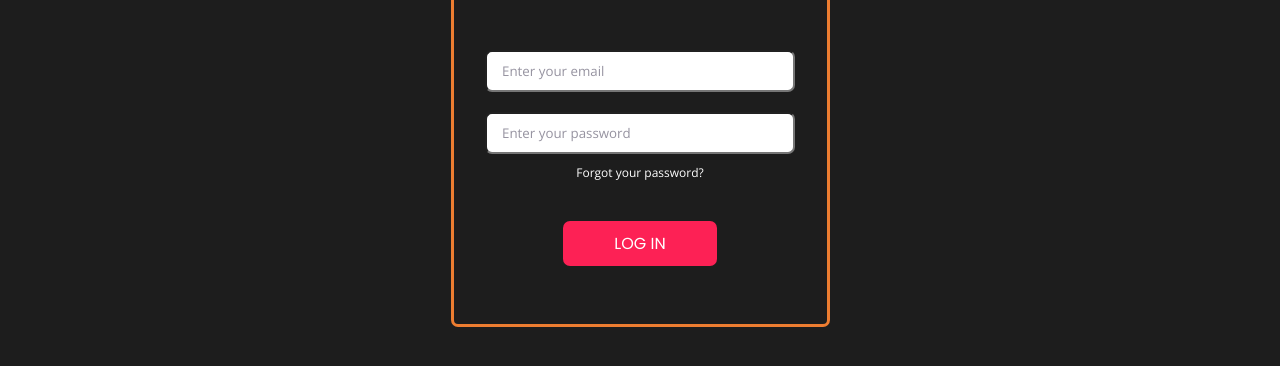
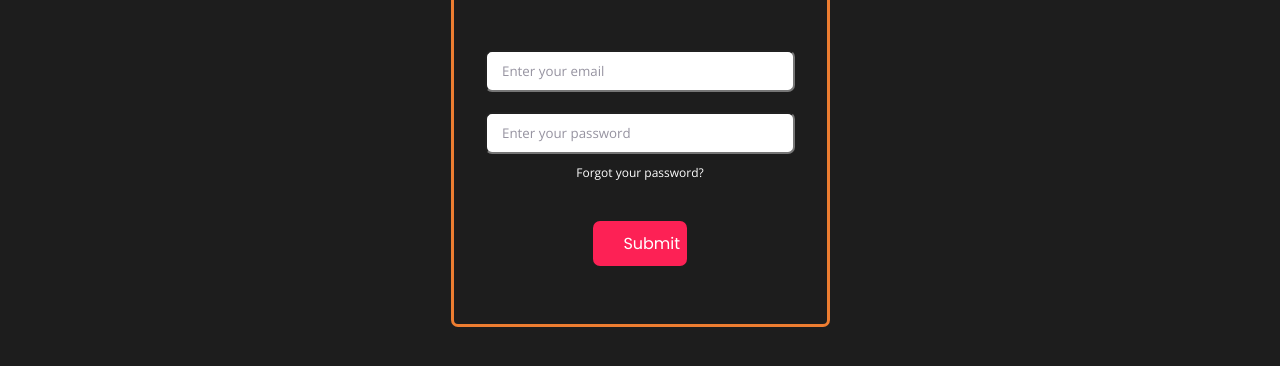
Before and after one commit to JonathanMezaAlarcon/Hackabull, a website: page Signin_Page/signin.html in a window 1280 px wide. Shown: the part 286-652 px from the top of the page. Drawn offline with nearby package versions, Linux system fonts and the light colour scheme.

Commit message:
new node modules and stuff

```diff
--- a/Signin_Page/signin.css
+++ b/Signin_Page/signin.css
@@ -48,6 +48,7 @@
     margin-right:auto;
     margin-top:100px;
   }
+
   .title {
     width: 181px;
     color: rgba(255,255,255,1);
--- a/Signin_Page/signin.html
+++ b/Signin_Page/signin.html
@@ -25,11 +25,13 @@
 
     <div class="signin_border">
         <div class="title">Sign In</div>
-        <input class="textField" placeholder="Enter your email" />
-        <input class="textField" placeholder="Enter your password" />
-        <div class="password_forget">Forgot your password?</div>
-        <a class="button" href="/Assignment_page/assignment.html" style="text-decoration:none">LOG IN</a>
-
+        <form action="auth" method="POST">
+            <input class="textField" type ="username" placeholder="Enter your email" required>
+            <input class="textField" type="password" placeholder="Enter your password" required>
+            <div class="password_forget">Forgot your password?</div>
+            <!-- <a class="button" type="submit" style="text-decoration:none">LOG IN</a> -->
+            <input class="button" type="submit">
+        </form>
     </div>
 
 </body>
```
Also changed, not shown: Signin_Page/login.js (added, +57 -0 lines), Signin_Page/package.json (added, +22 -0 lines), 1 other file.
